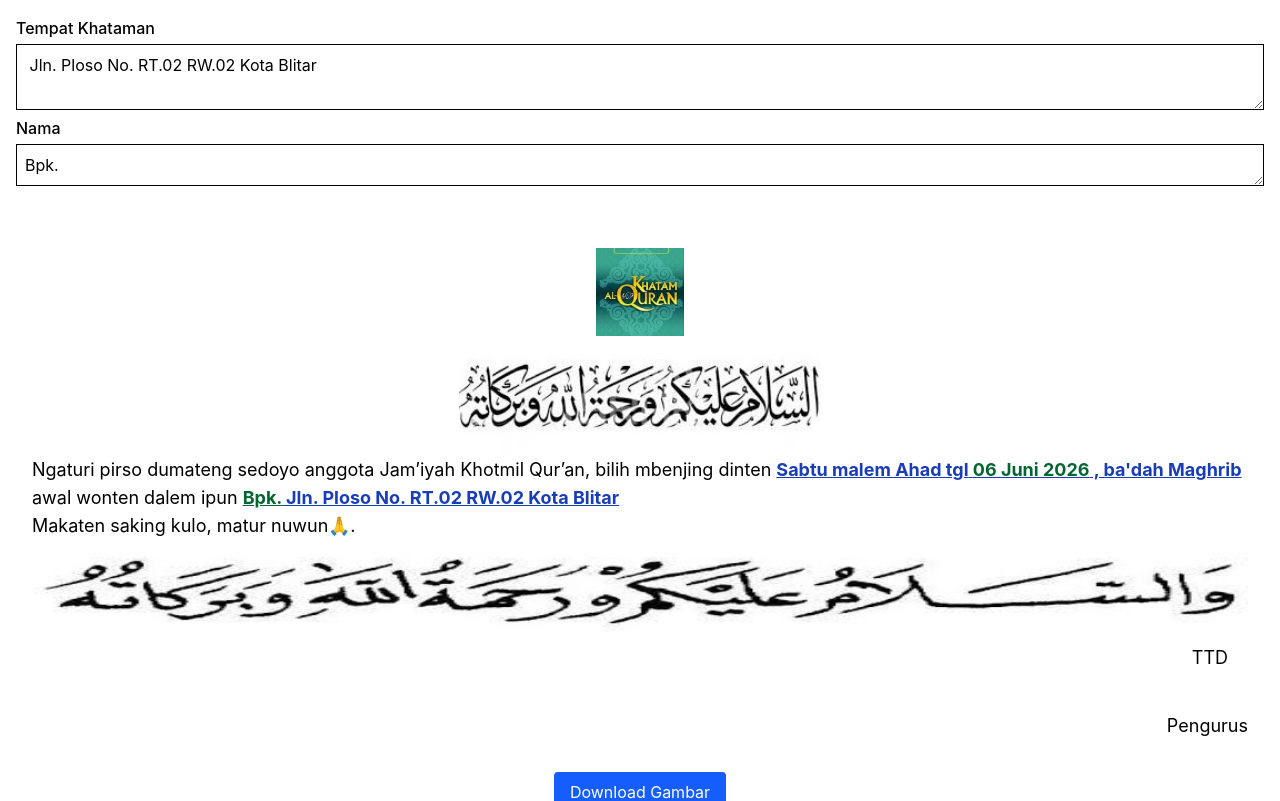
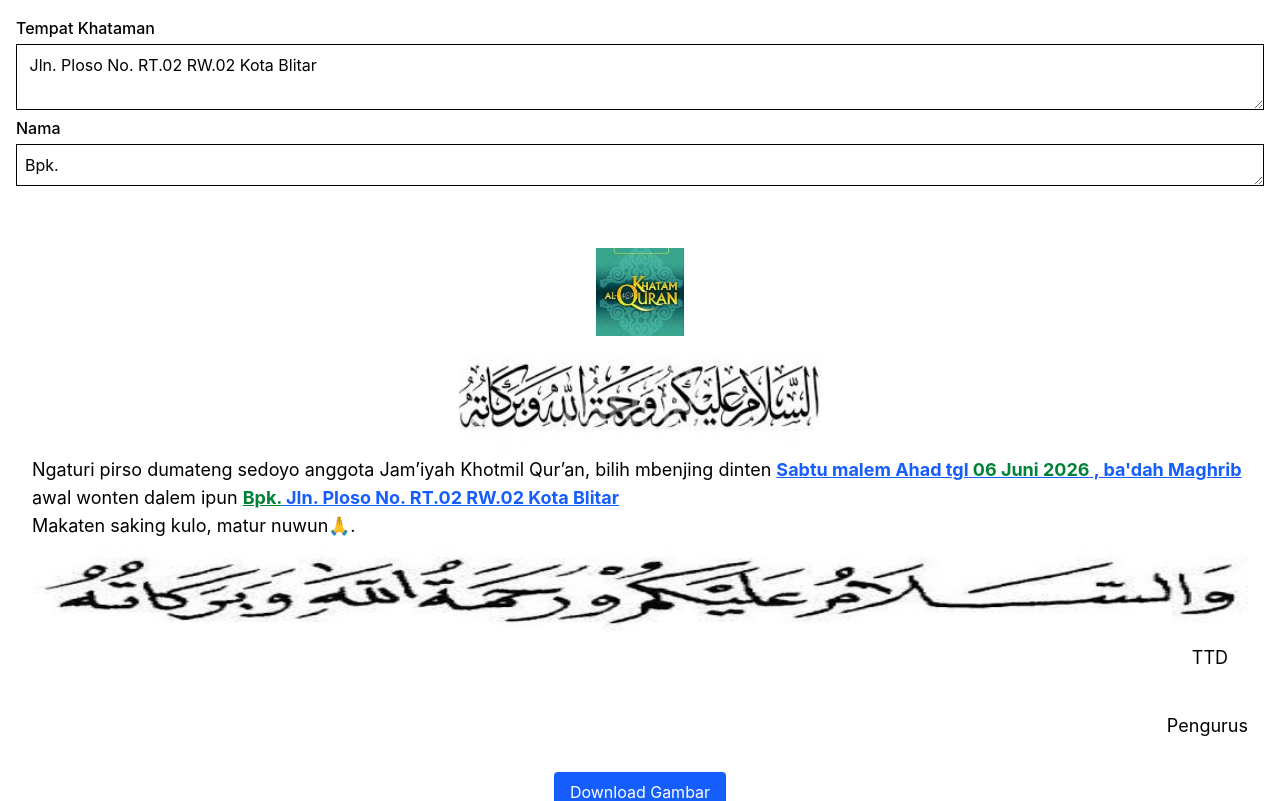
Before and after one commit to IrhamIzza/Khataman-Plosokerep, a React (Vite) app: page / in a window 1280 px wide. Shown: the top 801 px of the page. Built offline with nearby package versions, Linux system fonts and the light colour scheme; what tailwindcss-animated would draw is missing.

Commit message:
update color font

```diff
--- a/src/pages/Home.jsx
+++ b/src/pages/Home.jsx
@@ -171,16 +171,16 @@ export default function Home() {
               <p>
                 Ngaturi pirso dumateng sedoyo anggota Jam’iyah Khotmil Qur’an,
                 bilih mbenjing dinten{" "}
-                <span className="font-bold text-blue-800 underline">
+                <span className="font-bold text-blue-600 underline">
                   Sabtu malem Ahad tgl{" "}
-                  <span className="text-green-800">{nextMalamMinggu()}</span> ,
+                  <span className="text-green-700">{nextMalamMinggu()}</span> ,
                   ba'dah Maghrib
                 </span>{" "}
                 awal wonten dalem ipun{" "}
-                <span className="font-bold text-green-800 underline whitespace-pre-line">
+                <span className="font-bold text-green-700 underline whitespace-pre-line">
                   {namaInput}
                 </span>
-                <span className="font-bold text-blue-800 underline whitespace-pre-line">
+                <span className="font-bold text-blue-600 underline whitespace-pre-line">
                   {tempat}
                 </span>
               </p>
```
